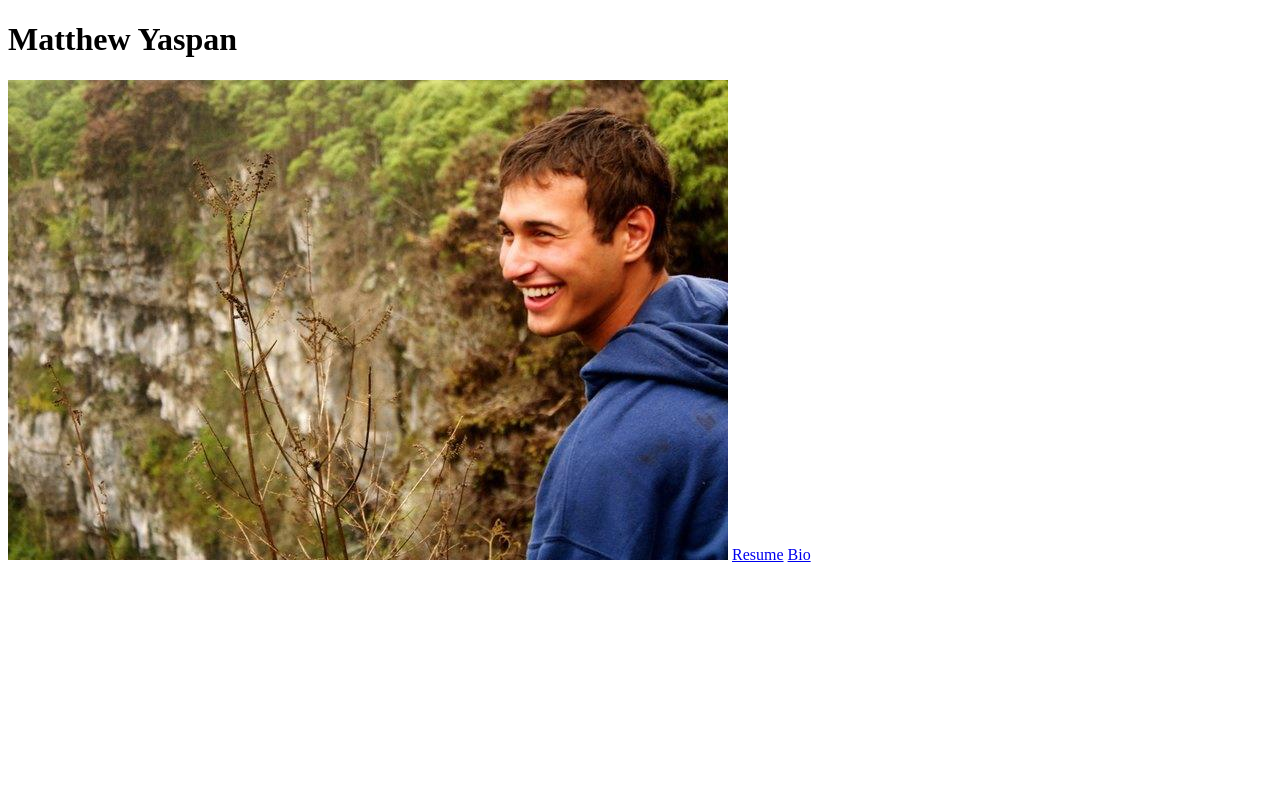
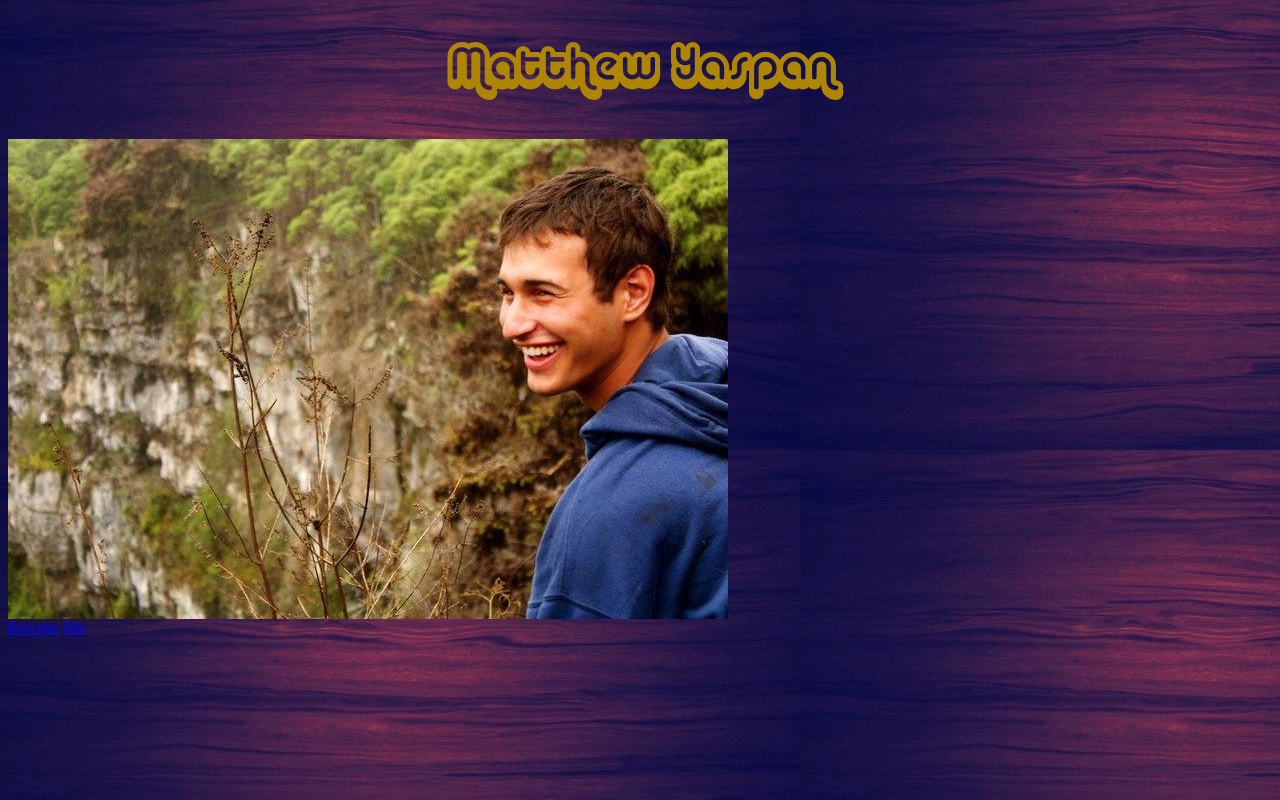
Before and after one commit to matthewyaspan/matthewyaspan.github.io, a plain HTML site: page index.html in a window 1280 px wide. Drawn offline with Linux system fonts and the light colour scheme.

Commit message:
in case i made any changes i forgot...

```diff
--- /dev/null
+++ b/index.css
@@ -0,0 +1,37 @@
+/* stylesheet for index.html */
+
+@font-face {
+	font-family:'Friz';
+	src:url('friz.ttf');
+}
+
+@font-face {
+	font-family:'Tufts';
+	src:url('rockwell.ttf');
+}
+
+@font-face {
+	font-family:'Alba';
+	src:url('albas.ttf');
+}
+
+body {
+
+	background-image: url("wood3.jpg");
+	background-attachment: fixed;
+}
+
+h1 {
+	font-family:'Alba';
+	color: hsla(46, 95%, 35%, 1);
+	text-align: center;
+	font-size:3em;
+
+}
+
+img {
+	height: auto;
+    width: auto;
+    display: block;
+    text-align: center;
+}
--- a/index.html
+++ b/index.html
@@ -1,6 +1,14 @@
 <!DOCTYPE html>
 
 <head>
+
+	<link rel="stylesheet" type="text/css" href="index.css">
+
+	<meta charset="utf-8">
+
+	<meta name="description" content="Matthew Yaspan's Resume">
+	<meta name="keywords" content="Matthew, Yaspan, Tufts, student, resume, programming, intern">
+	<meta name="author" content= "Matthew Yaspan">
 
 	<title>Matthew Yaspan</title>
 
--- a/resume.css
+++ b/resume.css
@@ -17,21 +17,21 @@
 
 body {
 
-	background-image: url("wood.jpg");
+	background-image: url("wood3.jpg");
 	background-attachment: fixed;
 	font-family:'Friz';
 }
 
 div {
-	background-color: hsla(360, 95%, 15%, 0.35);
+	background-color: hsla(360, 95%, 15%, 0.3);
 	width;
-	padding;
+	padding: 10px;
 	margin-left: 40px;
 	margin-right: 40px;
 	margin-bottom:5px;
 	margin-top:5px;
 	border-style: solid;
-	border-color: hsla(31, 85%, 25%, 0.35);
+	border-color: hsla(31, 85%, 25%, 0.2);
 	border-size: 40px;
 
 
@@ -39,7 +39,7 @@ div {
 
 h1 {
 	font-family:'Alba';
-	color: hsla(46, 95%, 45%, 0.9);
+	color: hsla(46, 95%, 35%, 1);
 	text-align: center;
 	font-size:3em;
 
```
Also changed, not shown: bio.html (+4 -1 lines), resume.html (+22 -4 lines), wood2.JPG (added), wood3.jpg (added).
